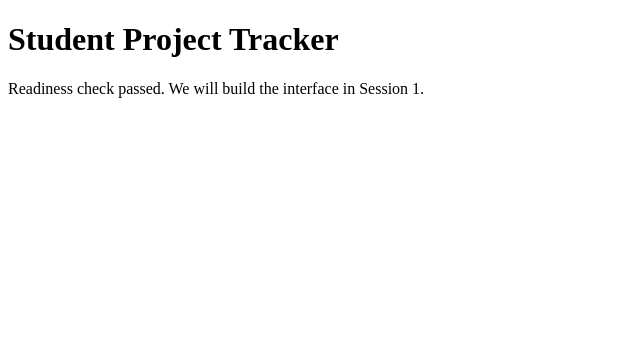
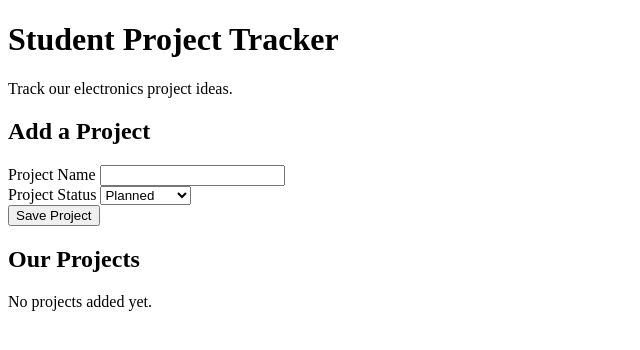
Before and after one commit to snehaaswamynathan-creator/student-project-tracker, a website: page public/index.html in a window 1280 px wide. Shown: the whole page, without its empty margins (0-640 px from the left). Drawn offline with Linux system fonts and the light colour scheme.

Commit message:
Describe tracker and inspect HTML

```diff
--- a/public/index.html
+++ b/public/index.html
@@ -1,5 +1,61 @@
-<!doctype html>
+
+<!DOCTYPE html>
 <html lang="en">
-<head><meta charset="UTF-8"><meta name="viewport" content="width=device-width, initial-scale=1"><title>Workshop readiness</title></head>
-<body><main><h1>Student Project Tracker</h1><p>Readiness check passed. We will build the interface in Session 1.</p></main></body>
+<head>
+    <meta charset="UTF-8">
+    <meta name="viewport" content="width=device-width, initial-scale=1.0">
+    <title>Student Project Tracker</title>
+
+    <link rel="stylesheet" href="style.css">
+    <script src="script.js" defer></script>
+</head>
+<body>
+    <header>
+        <h1>Student Project Tracker</h1>
+        <p>Track our electronics project ideas.</p>
+    </header>
+
+    <main>
+        <section aria-labelledby="form-title">
+            <h2 id="form-title">Add a Project</h2>
+
+            <form id="project-form">
+                <div>
+                    <label for="name">Project Name</label>
+                    <input
+                        type="text"
+                        id="name"
+                        name="name"
+                        required
+                        maxlength="80"
+                    >
+                </div>
+
+                <div>
+                    <label for="status">Project Status</label>
+                    <select id="status" name="status">
+                        <option value="Planned">Planned</option>
+                        <option value="In Progress">In Progress</option>
+                        <option value="Completed">Completed</option>
+                    </select>
+                </div>
+
+                <button id="save-button" type="submit">Save Project</button>
+                <button id="cancel-button" type="button" hidden>
+                    Cancel
+                </button>
+            </form>
+
+            <p id="message" role="status" aria-live="polite"></p>
+        </section>
+
+        <section aria-labelledby="list-title">
+            <h2 id="list-title">Our Projects</h2>
+
+            <p id="empty-state">No projects added yet.</p>
+
+            <ul id="project-list"></ul>
+        </section>
+    </main>
+</body>
 </html>
```
